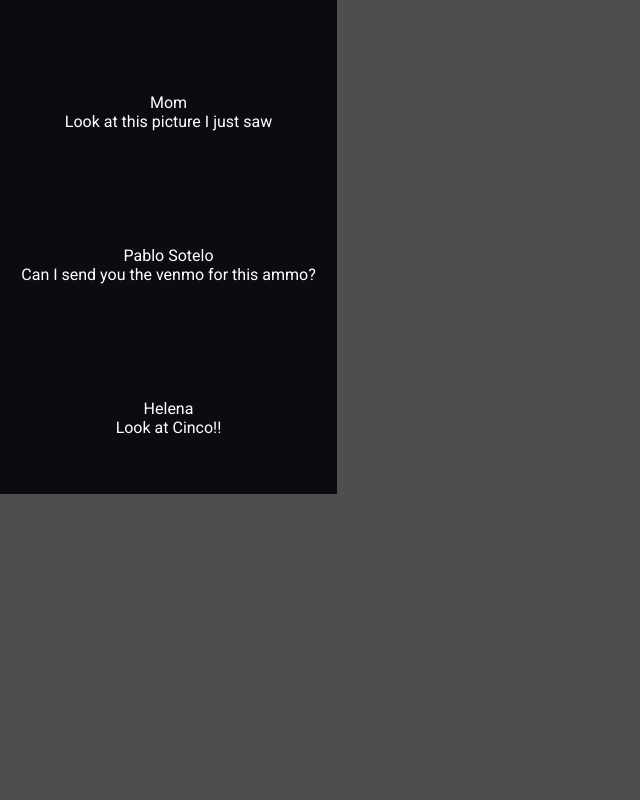
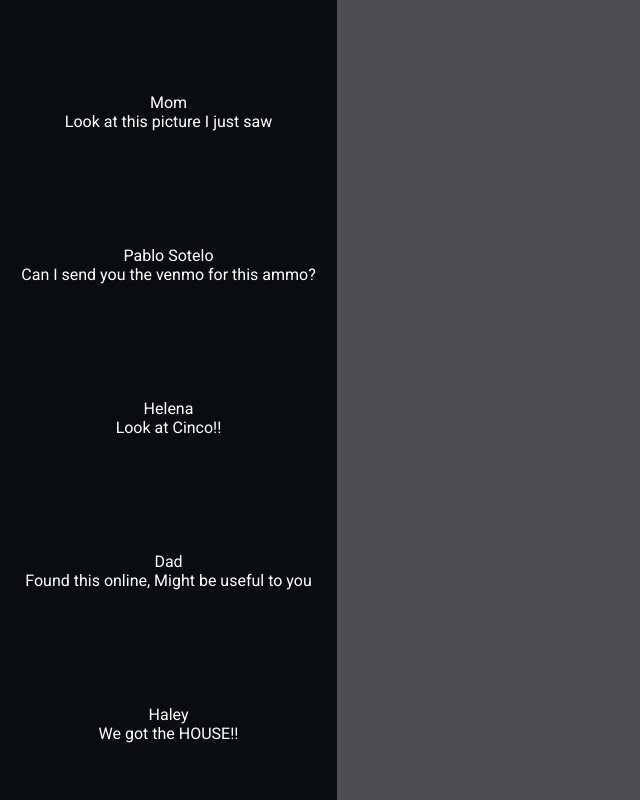
Before and after one commit to Opaleone/messenger-app-react, a React (Create React App) app in the folder client/: page / in a window 1280 px wide. Shown: the part 367-1167 px from the top of the page, without its empty margins (0-640 px from the left). Before the commit the page ends 861 px from the top, so only its background shows below. Built offline with nearby package versions, Linux system fonts and the light colour scheme.

Commit message:
Added more test content to object variable; wrapped list items in divs for message underline

```diff
--- a/client/src/components/conversationList/index.js
+++ b/client/src/components/conversationList/index.js
@@ -20,6 +20,14 @@ const conversations = [
   {
     sender: 'Helena',
     lastMessage: "Look at Cinco!!"
+  },
+  {
+    sender: 'Dad',
+    lastMessage: 'Found this online, Might be useful to you'
+  },
+  {
+    sender: 'Haley',
+    lastMessage: 'We got the HOUSE!!'
   }
 ]
 
@@ -27,10 +35,13 @@ const ConversationList = () => {
   return (
     <ul id='conversation-list'>
       {conversations.map((convo) => {
-      return <li className='convo-list-item'>
-        <p className='sender'>{convo.sender}</p>
-        <p className='last-message'>{convo.lastMessage}</p>
-      </li>
+      return <div className='item-holder'>
+        <li className='convo-list-item'>
+          <p className='sender'>{convo.sender}</p>
+          <p className='last-message'>{convo.lastMessage}</p>
+        </li>
+        <div className='bottom-border-line'></div>
+      </div>
     })}
     </ul>
   )
```
